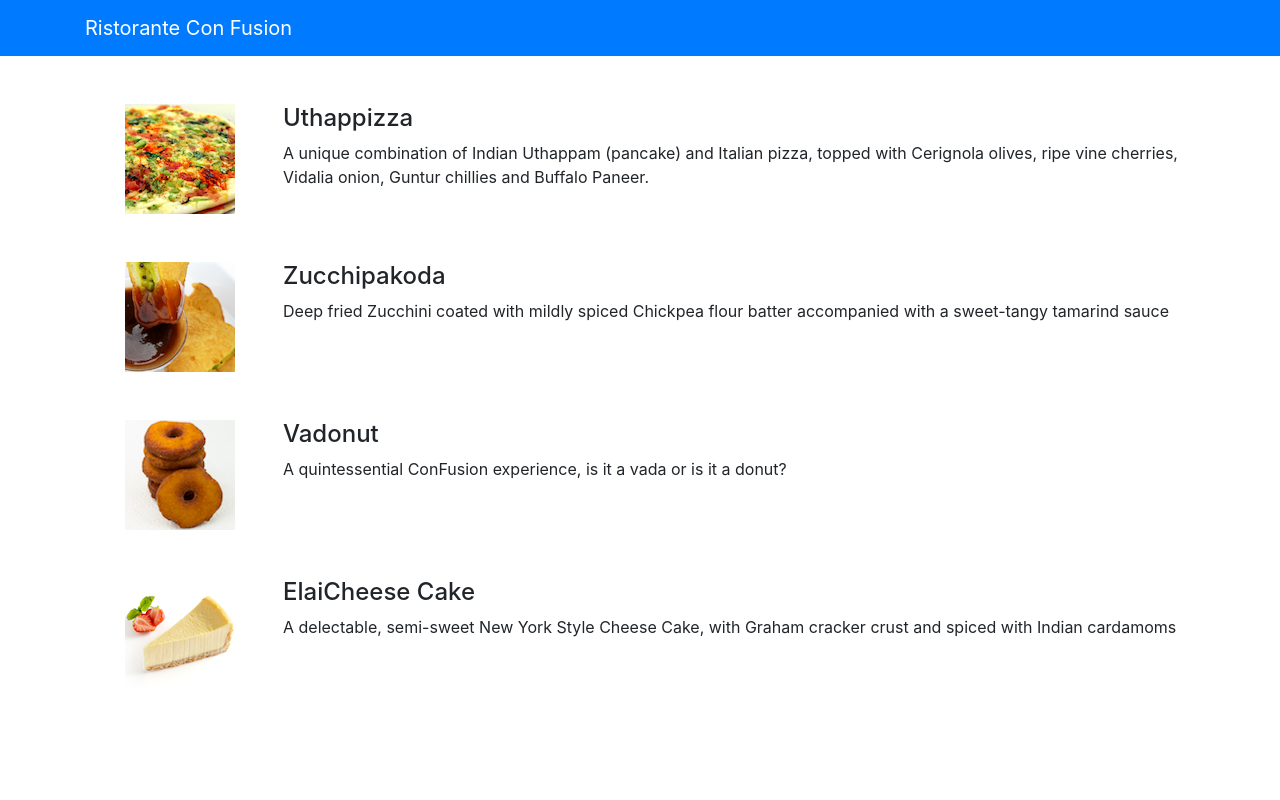
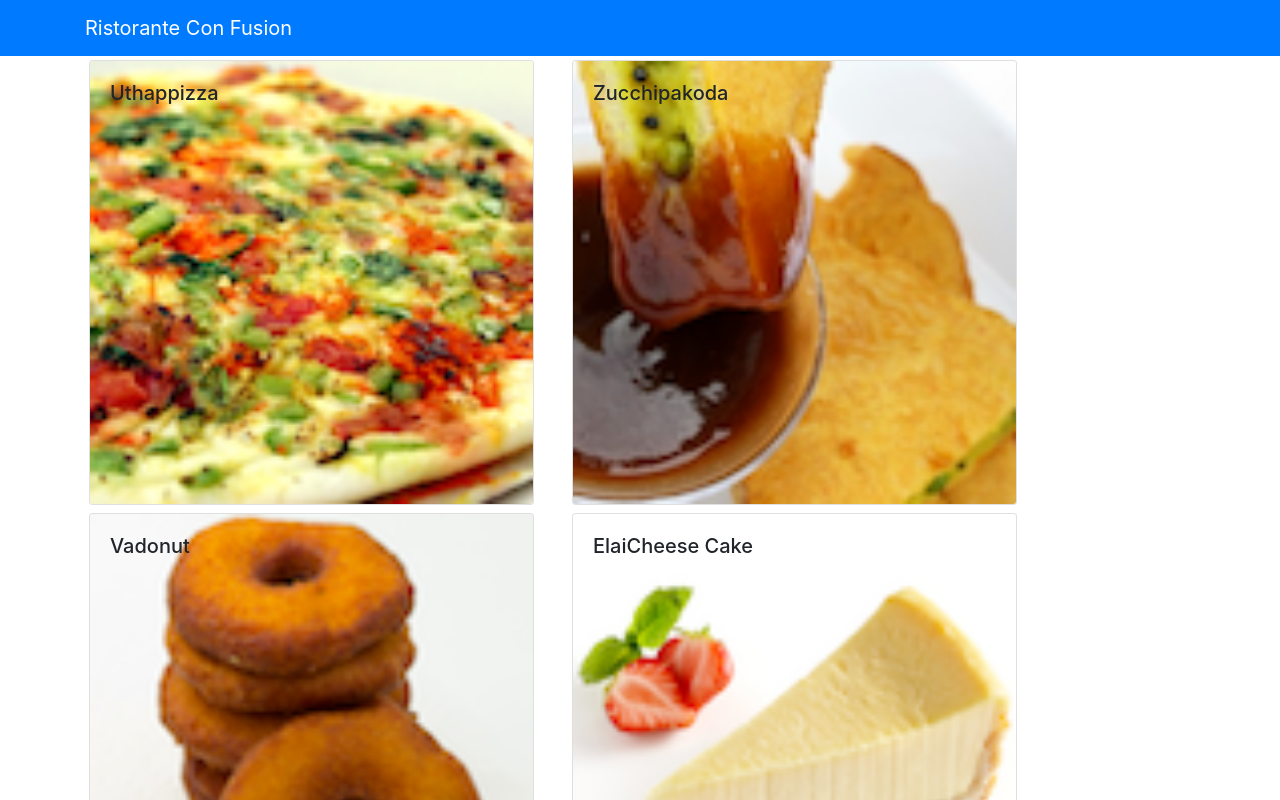
Before and after one commit to opleno/confusion-react-exercise, a React (Create React App) app: page / in a window 1280 px wide. Shown: the top 800 px of the page. Built offline with nearby package versions, Linux system fonts and the light colour scheme.

Commit message:
Components Part 2

```diff
--- a/src/App.js
+++ b/src/App.js
@@ -3,8 +3,17 @@
 import React, {Component} from "react";
 import { Navbar, NavbarBrand } from 'reactstrap';
 import Menu from './components/MenuComponent';
+import { DISHES } from './shared/dishes';
 
 class App extends Component {
+
+  constructor(props) {
+    super(props);
+    this.state = {
+      dishes: DISHES
+    };
+  }
+
   render() {
     return (
       <div className="App">
@@ -13,7 +22,7 @@
             <NavbarBrand href="/">Ristorante Con Fusion</NavbarBrand>
           </div>
         </Navbar>
-        <Menu />
+        <Menu dishes={this.state.dishes} />
       </div>
     );
   }
--- a/src/components/MenuComponent.js
+++ b/src/components/MenuComponent.js
@@ -1,61 +1,49 @@
 import React, { Component } from 'react';
 import { Media } from 'reactstrap';
+import { Card, CardImg, CardImgOverlay, CardText, CardBody,
+  CardTitle } from 'reactstrap';
 
 class Menu extends Component {
   constructor(props) {
     super(props);
+
     this.state = {
-            dishes: [
-                {
-                    id: 0,
-                    name: 'Uthappizza',
-                    image: 'assets/images/uthappizza.png',
-                    category: 'mains',
-                    label: 'Hot',
-                    price: '4.99',
-                    description: 'A unique combination of Indian Uthappam (pancake) and Italian pizza, topped with Cerignola olives, ripe vine cherries, Vidalia onion, Guntur chillies and Buffalo Paneer.'
-                },
-                {
-                  id: 1,
-                  name:'Zucchipakoda',
-                  image: 'assets/images/zucchipakoda.png',
-                  category: 'appetizer',
-                  label:'',
-                  price:'1.99',
-                  description:'Deep fried Zucchini coated with mildly spiced Chickpea flour batter accompanied with a sweet-tangy tamarind sauce'                        },
-               {
-                  id: 2,
-                  name:'Vadonut',
-                  image: 'assets/images/vadonut.png',
-                  category: 'appetizer',
-                  label:'New',
-                  price:'1.99',
-                  description:'A quintessential ConFusion experience, is it a vada or is it a donut?'                        },
-               {
-                  id: 3,
-                  name:'ElaiCheese Cake',
-                  image: 'assets/images/elaicheesecake.png',
-                  category: 'dessert',
-                  label:'',
-                  price:'2.99',
-                  description:'A delectable, semi-sweet New York Style Cheese Cake, with Graham cracker crust and spiced with Indian cardamoms'                        }
-            ],
-        };
+        selectedDish: null
+    }
   }
 
-    render () {
-        const menu = this.state.dishes.map((dish) => {
+  onDishSelect(dish) {
+    this.setState({ selectedDish: dish});
+  }
+
+  renderDish(dish) {
+    if (dish != null)
+        return(
+            <Card>
+                <CardImg top src={dish.image} alt={dish.name} />
+                <CardBody>
+                  <CardTitle>{dish.name}</CardTitle>
+                  <CardText>{dish.description}</CardText>
+                </CardBody>
+            </Card>
+        );
+    else
+        return(
+            <div></div>
+        );
+  }
+
+  render() {
+    const menu = this.props.dishes.map((dish) => {
         return (
-              <div key={dish.id} className="col-12 mt-5">
-                <Media tag="li">
-                  <Media left middle>
-                      <Media object src={dish.image} alt={dish.name} />
-                  </Media>
-                  <Media body className="ml-5">
-                    <Media heading>{dish.name}</Media>
-                    <p>{dish.description}</p>
-                  </Media>
-                </Media>
+          <div  className="col-12 col-md-5 m-1">
+            <Card key={dish.id}
+              onClick={() => this.onDishSelect(dish)}>
+              <CardImg width="100%" src={dish.image} alt={dish.name} />
+              <CardImgOverlay>
+                  <CardTitle>{dish.name}</CardTitle>
+              </CardImgOverlay>
+            </Card>
           </div>
         );
     });
@@ -63,9 +51,12 @@
     return (
         <div className="container">
             <div className="row">
-              <Media list>
                 {menu}
-              </Media>
+            </div>
+            <div className="row">
+              <div  className="col-12 col-md-5 m-1">
+                {this.renderDish(this.state.selectedDish)}
+              </div>
             </div>
         </div>
     );
--- /dev/null
+++ b/src/shared/dishes.js
@@ -0,0 +1,186 @@
+export const DISHES =
+    [
+        {
+        id: 0,
+        name:'Uthappizza',
+        image: 'assets/images/uthappizza.png',
+        category: 'mains',
+        label:'Hot',
+        price:'4.99',
+        description:'A unique combination of Indian Uthappam (pancake) and Italian pizza, topped with Cerignola olives, ripe vine cherry tomatoes, Vidalia onion, Guntur chillies and Buffalo Paneer.',
+        comments: [
+            {
+            id: 0,
+            rating: 5,
+            comment: "Imagine all the eatables, living in conFusion!",
+            author: "John Lemon",
+            date: "2012-10-16T17:57:28.556094Z"
+            },
+            {
+            id: 1,
+            rating: 4,
+            comment: "Sends anyone to heaven, I wish I could get my mother-in-law to eat it!",
+            author: "Paul McVites",
+            date: "2014-09-05T17:57:28.556094Z"
+            },
+            {
+            id: 2,
+            rating: 3,
+            comment: "Eat it, just eat it!",
+            author: "Michael Jaikishan",
+            date: "2015-02-13T17:57:28.556094Z"
+            },
+            {
+            id: 3,
+            rating: 4,
+            comment: "Ultimate, Reaching for the stars!",
+            author: "Ringo Starry",
+            date: "2013-12-02T17:57:28.556094Z"
+            },
+            {
+            id: 4,
+            rating: 2,
+            comment: "It's your birthday, we're gonna party!",
+            author: "25 Cent",
+            date: "2011-12-02T17:57:28.556094Z"
+            }
+        ]                        },
+        {
+        id: 1,
+        name:'Zucchipakoda',
+        image: 'assets/images/zucchipakoda.png',
+        category: 'appetizer',
+        label:'',
+        price:'1.99',
+        description:'Deep fried Zucchini coated with mildly spiced Chickpea flour batter accompanied with a sweet-tangy tamarind sauce',
+        comments: [
+            {
+            id: 0,
+            rating: 5,
+            comment: "Imagine all the eatables, living in conFusion!",
+            author: "John Lemon",
+            date: "2012-10-16T17:57:28.556094Z"
+            },
+            {
+            id: 1,
+            rating: 4,
+            comment: "Sends anyone to heaven, I wish I could get my mother-in-law to eat it!",
+            author: "Paul McVites",
+            date: "2014-09-05T17:57:28.556094Z"
+            },
+            {
+            id: 2,
+            rating: 3,
+            comment: "Eat it, just eat it!",
+            author: "Michael Jaikishan",
+            date: "2015-02-13T17:57:28.556094Z"
+            },
+            {
+            id: 3,
+            rating: 4,
+            comment: "Ultimate, Reaching for the stars!",
+            author: "Ringo Starry",
+            date: "2013-12-02T17:57:28.556094Z"
+            },
+            {
+            id: 4,
+            rating: 2,
+            comment: "It's your birthday, we're gonna party!",
+            author: "25 Cent",
+            date: "2011-12-02T17:57:28.556094Z"
+            }
+        ]
+        },
+        {
+        id: 2,
+        name:'Vadonut',
+        image: 'assets/images/vadonut.png',
+        category: 'appetizer',
+        label:'New',
+        price:'1.99',
+        description:'A quintessential ConFusion experience, is it a vada or is it a donut?',
+        comments: [
+            {
+            id: 0,
+            rating: 5,
+            comment: "Imagine all the eatables, living in conFusion!",
+            author: "John Lemon",
+            date: "2012-10-16T17:57:28.556094Z"
+            },
+            {
+            id: 1,
+            rating: 4,
+            comment: "Sends anyone to heaven, I wish I could get my mother-in-law to eat it!",
+            author: "Paul McVites",
+            date: "2014-09-05T17:57:28.556094Z"
+            },
+            {
+            id: 2,
+            rating: 3,
+            comment: "Eat it, just eat it!",
+            author: "Michael Jaikishan",
+            date: "2015-02-13T17:57:28.556094Z"
+            },
+            {
+            id: 3,
+            rating: 4,
+            comment: "Ultimate, Reaching for the stars!",
+            author: "Ringo Starry",
+            date: "2013-12-02T17:57:28.556094Z"
+            },
+            {
+            id: 4,
+            rating: 2,
+            comment: "It's your birthday, we're gonna party!",
+            author: "25 Cent",
+            date: "2011-12-02T17:57:28.556094Z"
+            }
+        ]
+        },
+        {
+        id: 3,
+        name:'ElaiCheese Cake',
+        image: 'assets/images/elaicheesecake.png',
+        category: 'dessert',
+        label:'',
+        price:'2.99',
+        description:'A delectable, semi-sweet New York Style Cheese Cake, with Graham cracker crust and spiced with Indian cardamoms',
+        comments: [
+            {
+            id: 0,
+            rating: 5,
+            comment: "Imagine all the eatables, living in conFusion!",
+            author: "John Lemon",
+            date: "2012-10-16T17:57:28.556094Z"
+            },
+            {
+            id: 1,
+            rating: 4,
+            comment: "Sends anyone to heaven, I wish I could get my mother-in-law to eat it!",
+            author: "Paul McVites",
+            date: "2014-09-05T17:57:28.556094Z"
+            },
+            {
+            id: 2,
+            rating: 3,
+            comment: "Eat it, just eat it!",
+            author: "Michael Jaikishan",
+            date: "2015-02-13T17:57:28.556094Z"
+            },
+            {
+            id: 3,
+            rating: 4,
+            comment: "Ultimate, Reaching for the stars!",
+            author: "Ringo Starry",
+            date: "2013-12-02T17:57:28.556094Z"
+            },
+            {
+            id: 4,
+            rating: 2,
+            comment: "It's your birthday, we're gonna party!",
+            author: "25 Cent",
+            date: "2011-12-02T17:57:28.556094Z"
+            }
+        ]
+        }
+    ];
```
Lines whose indentation alone changed are shown as unchanged.
